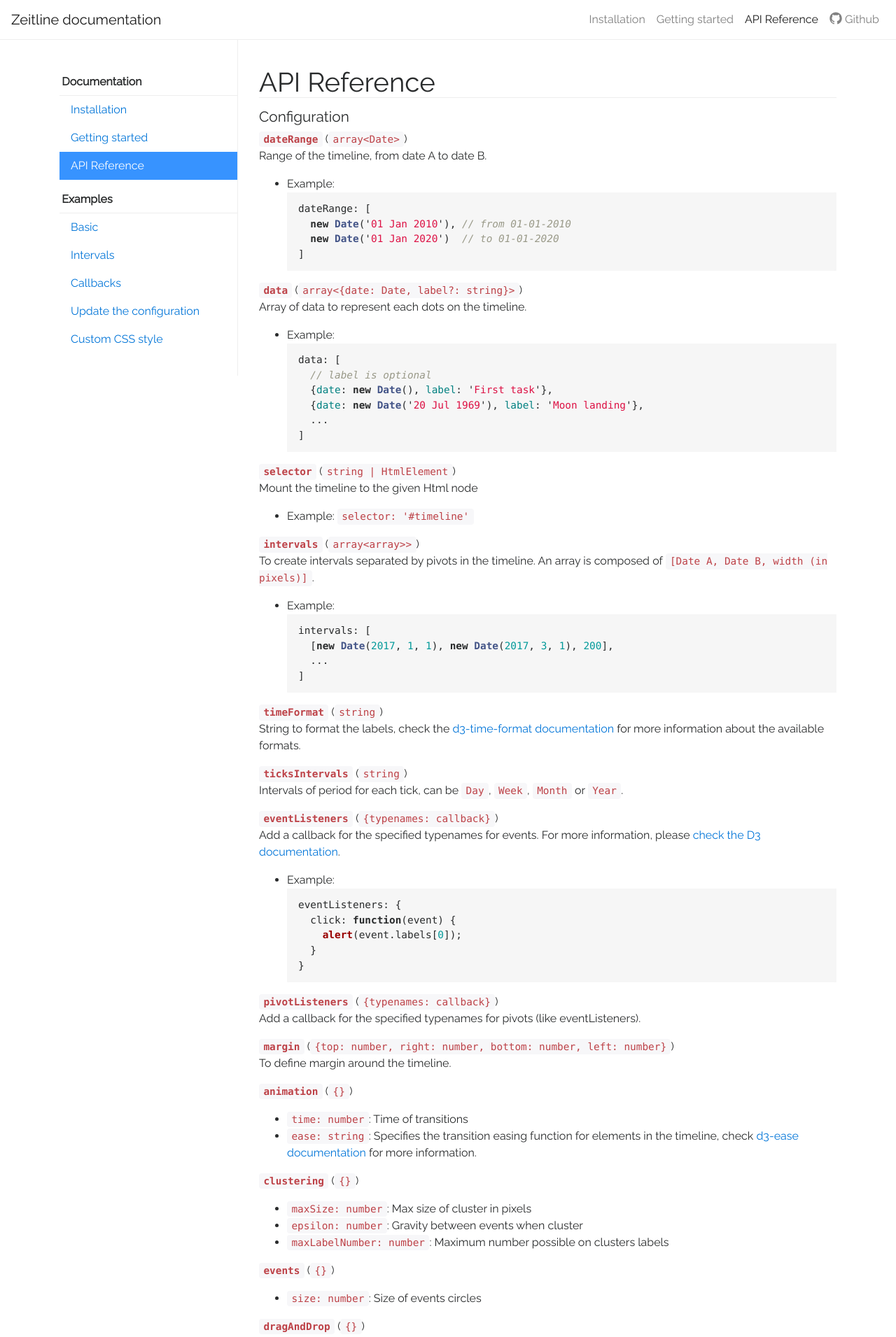
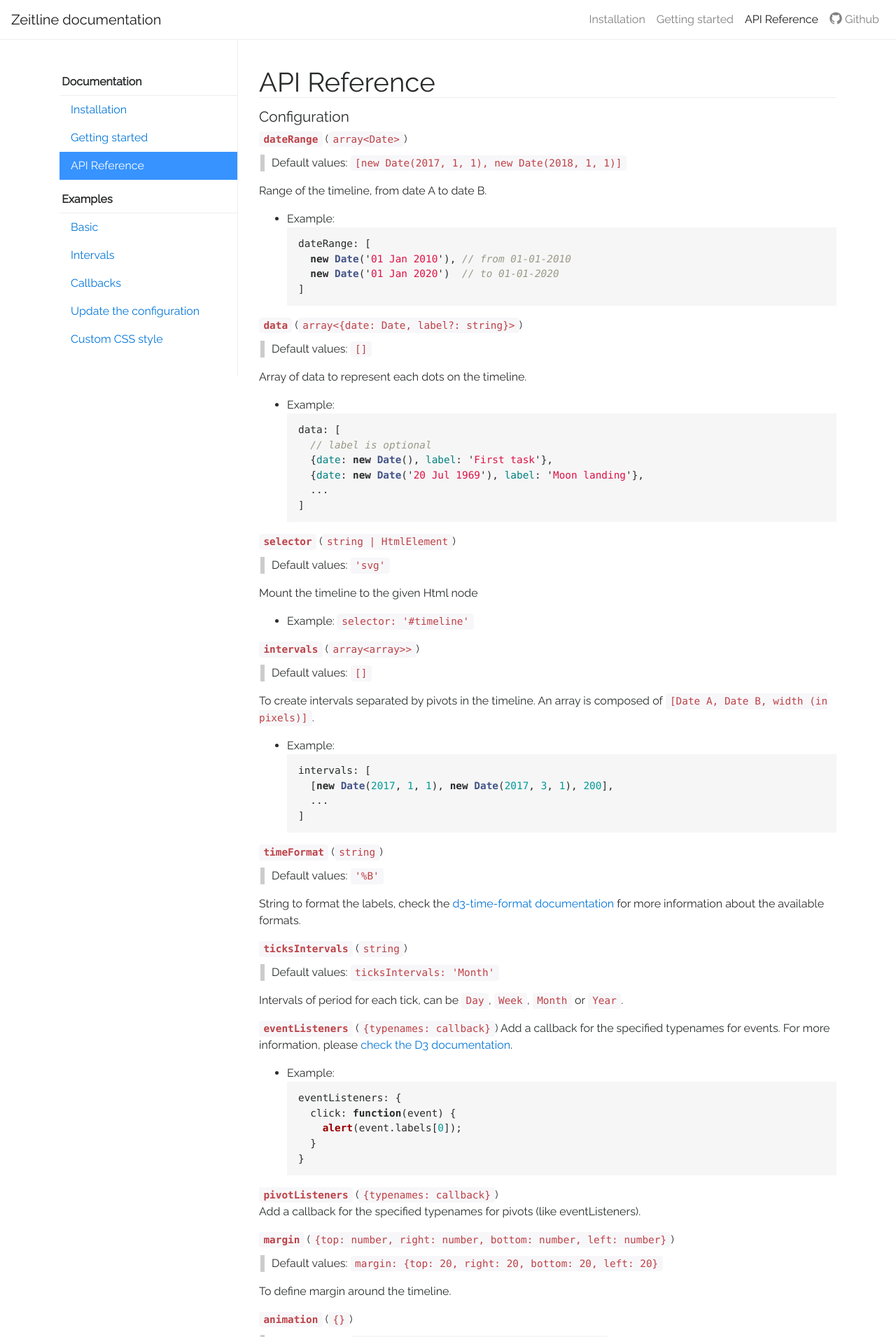
Before and after one commit to octree-gva/Zeitline, a Jekyll site: the page built from docs/documentation/api-ref.md, in a window 1280 px wide. Shown: the top 1911 px of the page at 70% size. Built offline with Jekyll 4.4.1, drawn with Linux system fonts in a browser that asks for light colours; some of the changed text lies outside the part shown.

Commit message:
Add default values

````diff
--- a/_sass/_base.scss
+++ b/_sass/_base.scss
@@ -135,25 +135,14 @@
 
 // GLOBAL
 blockquote {
-  background: #f9f9f9;
-  border-left: 10px solid #ccc;
-  margin: 1.5em 10px;
-  padding: 0.5em 10px;
-  quotes: "\201C""\201D""\2018""\2019";
-}
-blockquote:before {
-  color: #ccc;
-  content: open-quote;
-  font-size: 4em;
-  line-height: 0.1em;
-  margin-right: 0.25em;
-  vertical-align: -0.4em;
+  border-left: 6px solid #ccc;
+  margin: 1rem 2px;
+  margin-top: -6px;
+  padding: 0 10px;
 }
 blockquote p {
   display: inline;
 }
-
-
 
 
 
@@ -191,7 +180,6 @@
  * Clearfix
  */
 %clearfix {
-
     &:after {
         content: "";
         display: table;
--- a/docs/documentation/api-ref.md
+++ b/docs/documentation/api-ref.md
@@ -7,7 +7,9 @@
 
 ### Configuration
 
-**`dateRange`** (`array<Date>`)\\
+**`dateRange`** (`array<Date>`)
+> Default values: `[new Date(2017, 1, 1), new Date(2018, 1, 1)]`
+
 Range of the timeline, from date A to date B.
   - Example:
 ```js
@@ -17,7 +19,9 @@
 ]
 ```
 
-**`data`** (`array<{date: Date, label?: string}>`)\\
+**`data`** (`array<{date: Date, label?: string}>`)
+> Default values: `[]`
+
 Array of data to represent each dots on the timeline.
   - Example:
 ```js
@@ -29,11 +33,15 @@
 ]
 ```
 
-**`selector`** (`string | HtmlElement`)\\
+**`selector`** (`string | HtmlElement`)
+> Default values: `'svg'`
+
 Mount the timeline to the given Html node
   - Example: `selector: '#timeline'`
 
-**`intervals`** (`array<array>>`)\\
+**`intervals`** (`array<array>>`)
+> Default values: `[]`
+
 To create intervals separated by pivots in the timeline. An array is composed of `[Date A, Date B, width (in pixels)]`.
   - Example:
 ```js
@@ -43,13 +51,17 @@
 ]
 ```
 
-**`timeFormat`** (`string`)\\
+**`timeFormat`** (`string`)
+> Default values: `'%B'`
+
 String to format the labels, check the [d3-time-format documentation](https://github.com/d3/d3-time-format#locale_format) for more information about the available formats.
 
-**`ticksIntervals`** (`string`)\\
+**`ticksIntervals`** (`string`)
+> Default values: `ticksIntervals: 'Month'`
+
 Intervals of period for each tick, can be `Day`, `Week`, `Month` or `Year`.
 
-**`eventListeners`** (`{typenames: callback}`)\\
+**`eventListeners`** (`{typenames: callback}`)
 Add a callback for the specified typenames for events. For more information, please [check the D3 documentation](https://github.com/d3/d3-selection#selection_on).
   - Example:
 ```js
@@ -63,21 +75,31 @@
 **`pivotListeners`** (`{typenames: callback}`)\\
 Add a callback for the specified typenames for pivots (like eventListeners).
 
-**`margin`** (`{top: number, right: number, bottom: number, left: number}`)\\
+**`margin`** (`{top: number, right: number, bottom: number, left: number}`)
+> Default values: `margin: {top: 20, right: 20, bottom: 20, left: 20}`
+
 To define margin around the timeline.
 
 **`animation`** (`{}`)
+> Default values: `animation: {time: 300, ease: d3.easePoly}`
+
   - `time: number`: Time of transitions
   - `ease: string`: Specifies the transition easing function for elements in the timeline, check [d3-ease documentation](https://github.com/d3/d3-ease#api-reference) for more information.
 
 **`clustering`** (`{}`)
+> Default values: `clustering: {maxSize: 15, epsilon: 20, maxLabelNumber: 99}`
+
   - `maxSize: number`: Max size of cluster in pixels
   - `epsilon: number`: Gravity between events when cluster
   - `maxLabelNumber: number`: Maximum number possible on clusters labels
 
 **`events`** (`{}`)
+> Default values: `events: {size: 2}`
+
   - `size: number`: Size of events circles
 
 **`dragAndDrop`** (`{}`)
-  - `throttle: number`: Margin to drag and drop the pivot more easily
+> Default values: `dragAndDrop: {throttle: 25, zoneWidth: 15},`
+
+  - `throttle: number`: Minimum margin between 2 pivots on drag
   - `zoneWidth: number`: Width of the drag zone
````
